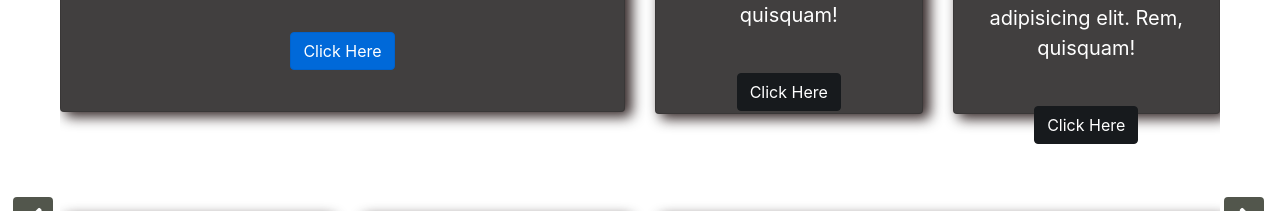
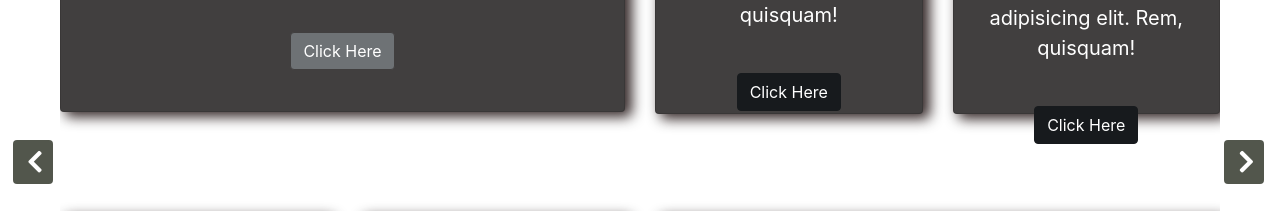
Before and after one commit to asifurrahman01714/product, a plain HTML site: page index.html in a window 1280 px wide. In both pictures the pointer is over the link 342 px from the left and 393 px from the top of the page. Shown: the part 343-554 px from the top of the page. Drawn offline with nearby package versions, Linux system fonts and the light colour scheme.

Commit message:
Add files via upload

```diff
--- a/product.css
+++ b/product.css
@@ -104,8 +104,8 @@ margin-top: 30px;
 }
 .web_button:hover{
 	color: #fff;
-    background-color: #0069d9;
-    border-color: #0062cc;
+	background-color: #6e7275;
+	border-color: #413f3f;
 }
 .digital_button{
 	color: #fff;
@@ -116,8 +116,8 @@ margin-top: 30px;
 
 .digital_button:hover{
 	color: #fff;
-    background-color: #0069d9;
-    border-color: #0062cc;
+	background-color: #2f2b2b;
+	border-color: #413f3f;
 }
 .carousel .thumb-content .btn {
 	color: #7ac400;
@@ -152,7 +152,7 @@ margin-top: 30px;
 	opacity: 0.8;
 	margin-left: -2px;
 	margin-right: 1px;
-	margin-top: 500px;
+	margin-top: 443px;
 }
 .carousel-control-prev:hover, .carousel-control-next:hover {
 	background: #212529;
```
